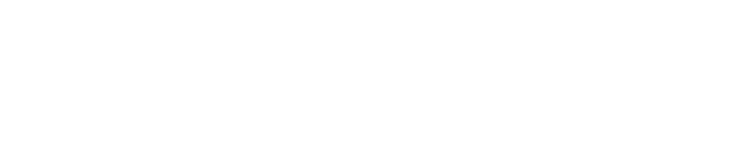
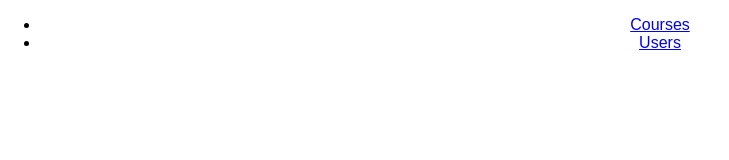
Before and after one commit to KrystianKaminski/react-routing-practice, a React (Create React App) app: page / in a window 1280 px wide. Shown: the top 160 px of the page, without its empty margins (0-729 px from the left). Built offline with nearby package versions, Linux system fonts and the light colour scheme.

Commit message:
Simple navigation

```diff
--- a/src/App.js
+++ b/src/App.js
@@ -1,5 +1,5 @@
 import React, { Component } from 'react';
-import { BrowserRouter, Route } from 'react-router-dom'
+import { BrowserRouter, Route, Link } from 'react-router-dom'
 
 import Courses from './containers/Courses/Courses';
 import Users from './containers/Users/Users';
@@ -8,6 +8,17 @@
   render() {
     return (
       <BrowserRouter>
+        <nav>
+          <ul>
+            <li>
+              <Link to="/courses">Courses</Link>
+            </li>
+            <li>
+              <Link to="/users">Users</Link>
+            </li>
+          </ul>
+          <Link></Link>
+        </nav>
         <Route path="/courses" exact component={Courses} />
         <Route path="/users" exact component={Users} />
       </BrowserRouter>
```
